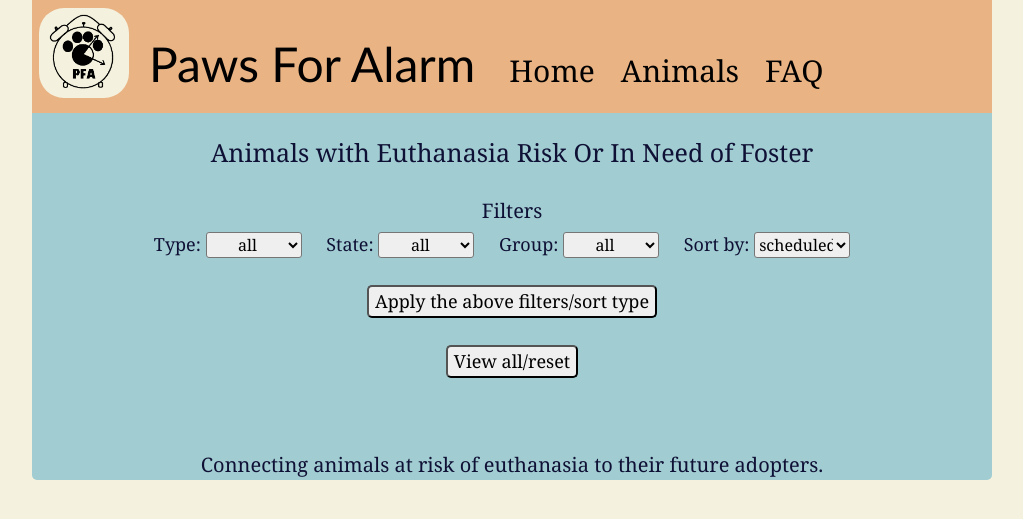
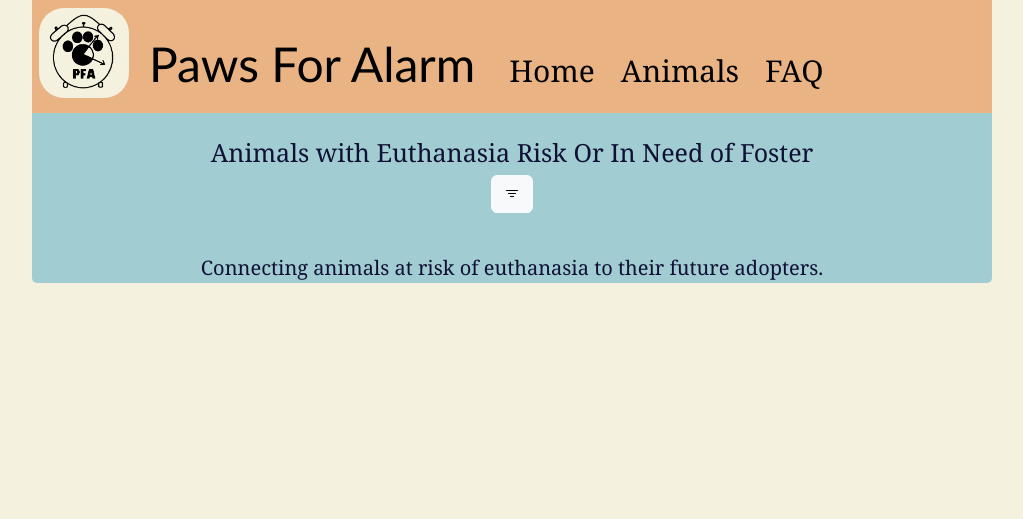
Before and after one commit to katconnors/pawsforalarm, a Flask app: page /animals in a window 1280 px wide. Shown: the top 519 px of the page, without its empty margins (128-1151 px from the left). Run offline with Flask 2, Linux system fonts and the light colour scheme; data that the repository does not hold is empty.

Commit message:
filter menu collapse

```diff
--- a/templates/animals.html
+++ b/templates/animals.html
@@ -5,11 +5,20 @@
     <br>
         <div class="animal-header">
             <h5>Animals with Euthanasia Risk Or In Need of Foster</h5>
-            <br>
         </div>
+
+        <!-- bootstrap collapse -->
+        <p class="d-inline-flex gap-1">
+            <a class="btn btn-light" data-bs-toggle="collapse" href="#collapseExample" role="button" aria-expanded="false" aria-controls="collapseExample">
+                <i class="bi bi-filter"></i>
+
+            </a>
+          </p>
+          <div class="collapse" id="collapseExample">
+            <div>
                 <div class="row">
                     <div class="col dropdown">
-                    <h5>Filters </h5>
+
                             <form action="/animals">
                                 <label for="type-selection">Type: </label>
 
@@ -64,16 +73,22 @@
                                 <br>
                                 <br>
 
-                            <button type="submit">Apply the above filters/sort type </button>
+                                <button class="btn btn-light" type="submit">Apply the above filters/sort type </button>
                             </form>
                             <br>
 
                             <form action="/animals">
-                            <button type="submit">View all/reset</button>
+                                <button class="btn btn-light" type="submit">View all/reset</button>
                             </form>
                     </div>
                 </div>
            <br>
+
+            </div>
+          </div>
+
+
+
         {% for animal in animals: %}
             {% if ((loop.index)-1) %3 == 0 %}
                 <div class="row">
```
Lines whose indentation alone changed are shown as unchanged.
